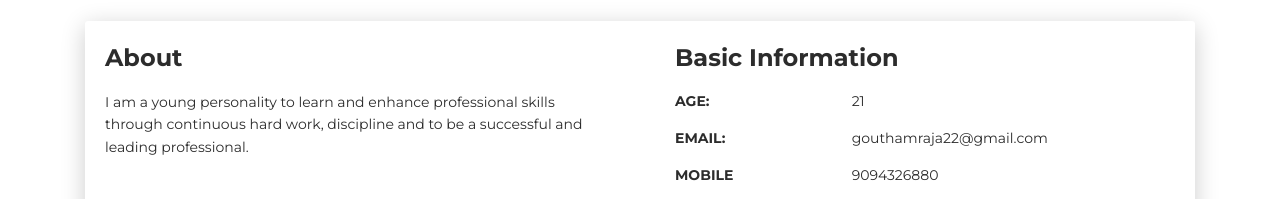
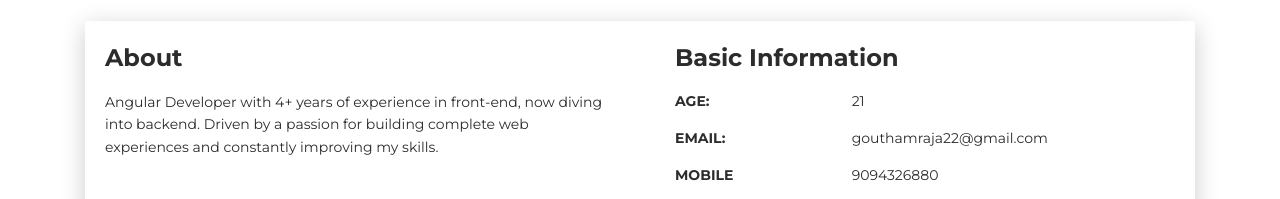
Before and after one commit to graja22/goutham.github.io, a plain HTML site: page index.html in a window 1280 px wide. Shown: the part 599-798 px from the top of the page. Drawn offline with Linux system fonts and the light colour scheme.

Commit message:
updated index.html with description

```diff
--- a/index.html
+++ b/index.html
@@ -71,8 +71,7 @@
               <div class="col-lg-6 col-md-12">
                 <div class="card-body">
                   <div class="h4 mt-0 title">About</div>
-                  <p>I am a young personality to learn and enhance professional skills through continuous hard work,
-                    discipline and to be a successful and leading professional.</p>
+                  <p>Angular Developer with 4+ years of experience in front-end, now diving into backend. Driven by a passion for building complete web experiences and constantly improving my skills.</p>
                 </div>
               </div>
               <div class="col-lg-6 col-md-12">
```
